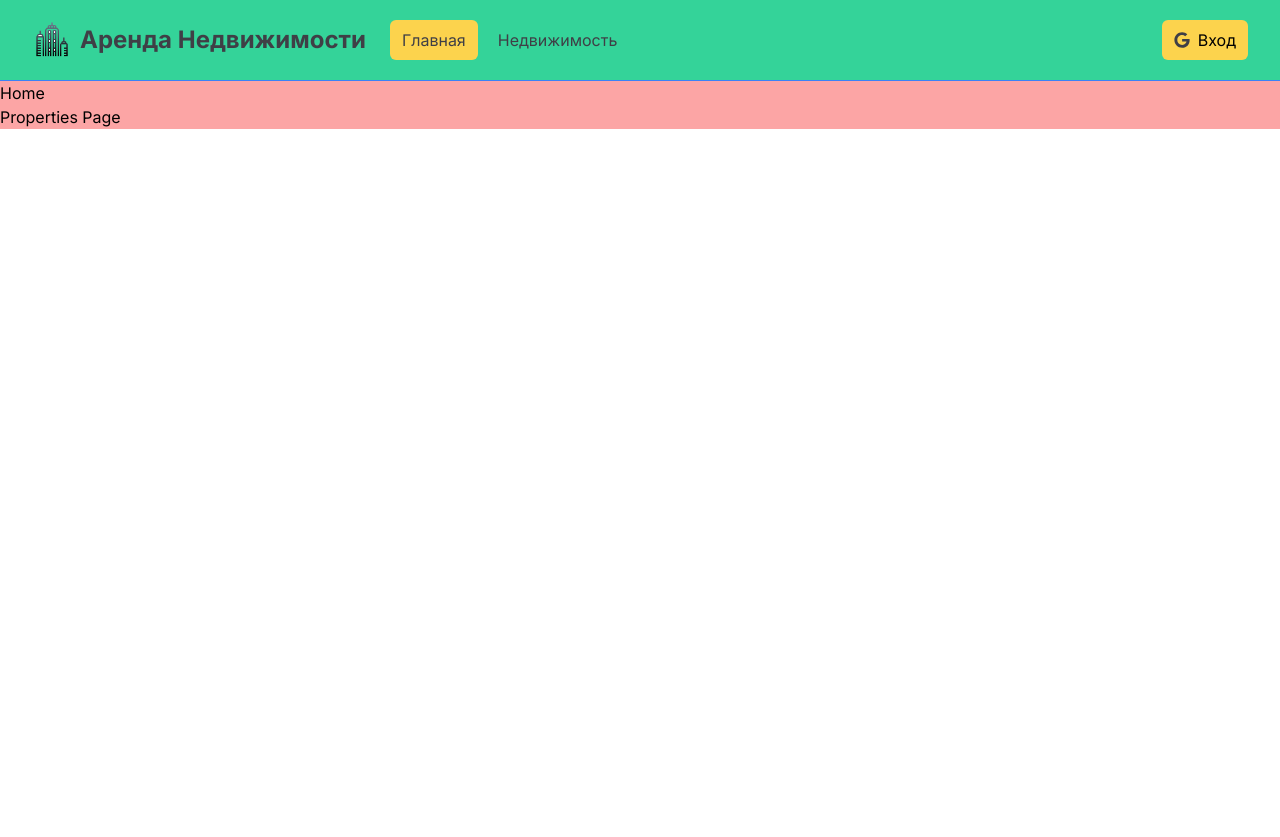
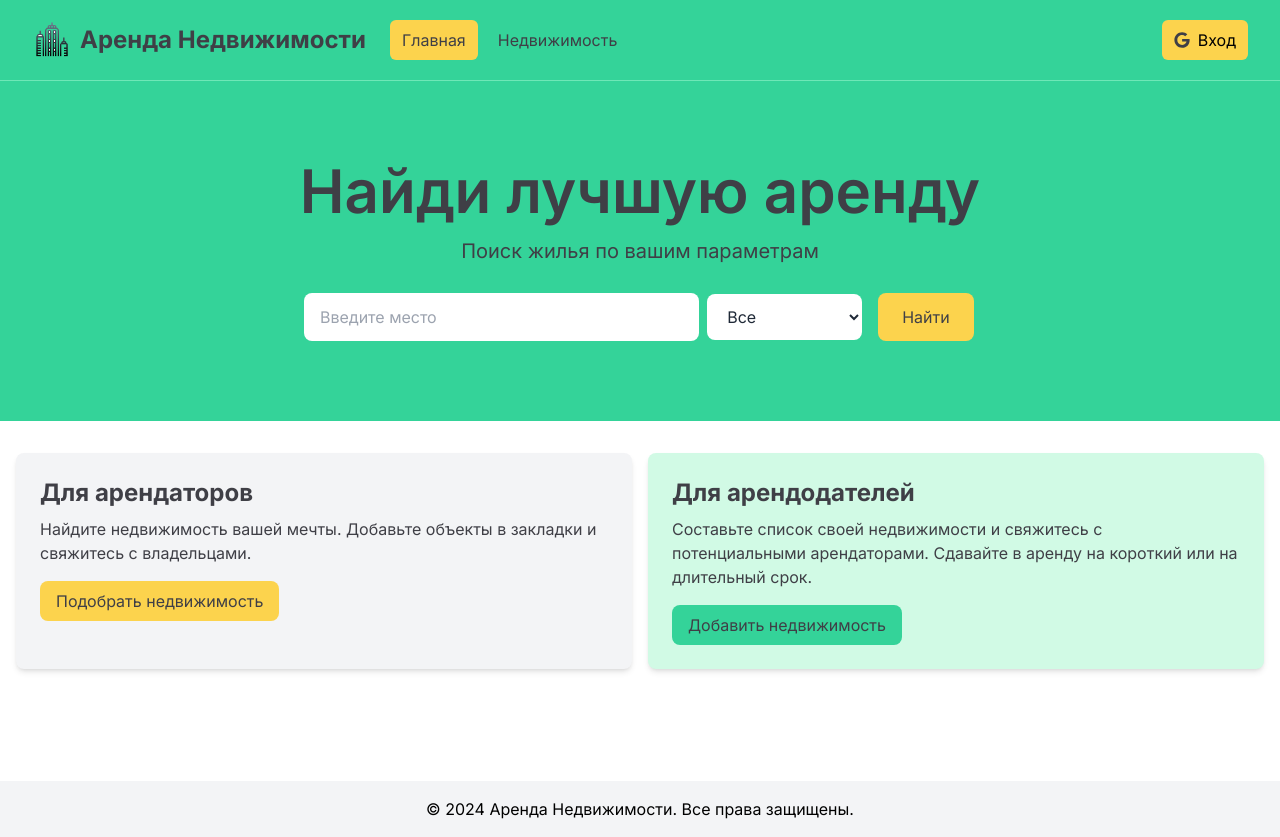
Before and after one commit to ingarbi/next_building_lizzing, a Next.js app: page / in a window 1280 px wide. Before the commit the page ends 800 px from the top, so only its background shows below. Built offline with nearby package versions, Linux system fonts and the light colour scheme.

Commit message:
hero section

```diff
--- a/app/layout.js
+++ b/app/layout.js
@@ -1,6 +1,7 @@
 import { Inter } from "next/font/google";
 import "@/assets/styles/globals.css";
 import Navbar from "@/components/Navbar";
+import { Footer } from "@/components/Footer";
 
 const inter = Inter({ subsets: ["latin"] });
 
@@ -16,6 +17,7 @@ export default function RootLayout({ children }) {
       <body className={inter.className}>
         <Navbar />
         {children}
+        <Footer />
       </body>
     </html>
   );
--- a/app/page.js
+++ b/app/page.js
@@ -1,12 +1,10 @@
-import Link from "next/link";
-
-
+import Hero from "@/components/Hero";
+import InfoBoxes from "@/components/InfoBoxes";
 export default function Home() {
   return (
-    <main className="bg-red-300">
-      Home
-      <br />
-      <Link href="/properties">Properties Page</Link>
+    <main>
+      <Hero />
+      <InfoBoxes />
     </main>
   );
 }
--- /dev/null
+++ b/components/Footer.js
@@ -0,0 +1,12 @@
+
+
+export const Footer = () => {
+    const currentYear = new Date().getFullYear();
+  return (
+    <footer className="bg-gray-100  py-4 mt-24">
+        <div className="container mx-auto text-center px-4">
+            <p>&copy; {currentYear} Аренда Недвижимости. Все права защищены.</p>
+        </div>
+    </footer>
+  )
+}
--- /dev/null
+++ b/components/Hero.js
@@ -0,0 +1,57 @@
+const Hero = () => {
+  return (
+    <section className="bg-emerald-400 py-20 mb-4">
+      <div className="max-w-7xl mx-auto px-4 sm:px-6 lg:px-8 flex flex-col items-center">
+        <div className="text-center">
+          <h1 className="text-4xl font-semibold text-zinc-700 sm:text-5xl md:text-6xl">
+            Найди лучшую аренду
+          </h1>
+          <p className="my-4 text-xl text-zinc-700">
+            Поиск жилья по вашим параметрам
+          </p>
+        </div>
+
+        <form
+          action=""
+          className="mt-3 mx-auto max-w-2xl w-full flex flex-col md:flex-row items-center"
+        >
+          <div className="w-full md:w-3/5 md:pr-2 mb-4 md:mb-0">
+            <label htmlFor="location" className="sr-only">Location</label>
+            <input
+              type="text"
+              id="location"
+              placeholder="Введите место"
+              className="w-full px-4 py-3 rounded-lg bg-white text-gray-800 focus:outline-none focus:ring focus:ring-emerald-500"
+            />
+          </div>
+
+          <div>
+          <label htmlFor="property-type" className="sr-only">Тип жилья</label>
+            <select
+              id="property-type"
+              className="w-full px-4 py-3 rounded-lg bg-white text-gray-800 focus:outline-none focus:ring focus:ring-emerald-500"
+            >
+              <option value="All">Все</option>
+              <option value="Apartment">Квартира</option>
+              <option value="Studio">Студио</option>
+              <option value="Condo">Общежитие</option>
+              <option value="House">Дом</option>
+              <option value="Cottage">Коттедж</option>
+              <option value="Bed">Койко-место</option>
+              <option value="Room">Комната</option>
+              <option value="Other">другое</option>
+            </select>
+          </div>
+          <button
+            type="submit"
+            className="md:ml-4 mt-4 md:mt-0 w-full md:w-auto px-6 py-3 rounded-lg bg-amber-300 text-zinc-700 hover:bg-amber-400 focus:outline-none focus:ring focus:ring-emerald-500"
+          >
+            Найти
+          </button>
+        </form>
+      </div>
+    </section>
+  );
+};
+
+export default Hero;
--- /dev/null
+++ b/components/InfoBox.js
@@ -0,0 +1,22 @@
+const InfoBox = ({
+  heading,
+  backgroundColor = "bg-gray-100",
+  textColor = "text-zinc-700",
+  buttonInfo,
+  children,
+}) => {
+    return (
+        <div className={`${backgroundColor} p-6 rounded-lg shadow-md`}>
+          <h2 className={`${textColor} text-2xl font-bold`}>{heading}</h2>
+          <p className={`${textColor} mt-2 mb-4`}>{children}</p>
+          <a
+            href={buttonInfo.link}
+            className={`inline-block ${buttonInfo.backgroundColor} text-zinc-700 rounded-lg px-4 py-2 hover:opacity-80`}
+          >
+            {buttonInfo.text}
+          </a>
+        </div>
+      );;
+};
+
+export default InfoBox;
--- /dev/null
+++ b/components/InfoBoxes.js
@@ -0,0 +1,40 @@
+import InfoBox from "./InfoBox";
+
+const InfoBoxes = () => {
+  return (
+    <section>
+      <div className="container-xl lg:container m-auto">
+        <div className="grid grid-cols-1 md:grid-cols-2 gap-4 p-4 rounded-lg">
+          <InfoBox
+            heading="Для арендаторов"
+            backgroundColor="bg-gray-100"
+            buttonInfo={{
+              text: "Подобрать недвижимость",
+              link: "/properties",
+              backgroundColor: "bg-amber-300",
+            }}
+          >
+            {" "}
+            Найдите недвижимость вашей мечты. Добавьте объекты в закладки и
+            свяжитесь с владельцами.
+          </InfoBox>
+          <InfoBox
+            heading="Для арендодателей"
+            backgroundColor="bg-emerald-100"
+            buttonInfo={{
+              text: "Добавить недвижимость",
+              link: "/properties/add",
+              backgroundColor: "bg-emerald-400",
+            }}
+          >
+            {" "}
+            Составьте список своей недвижимости и свяжитесь с потенциальными
+            арендаторами. Сдавайте в аренду на короткий или на длительный срок.
+          </InfoBox>
+        </div>
+      </div>
+    </section>
+  );
+};
+
+export default InfoBoxes;
--- a/components/Navbar.js
+++ b/components/Navbar.js
@@ -14,7 +14,7 @@ const Navbar = () => {
   const [isLoggedIn, setIsLoggedIn] = useState(false);
   const pathname = usePathname();
   return (
-    <nav className="bg-emerald-400 border-b border-blue-500">
+    <nav className="bg-emerald-400 border-b border-emerald-300">
       <div className="mx-auto max-w-7xl px-2 sm:px-6 lg:px-8">
         <div className="relative flex h-20 items-center justify-between">
           <div className="absolute inset-y-0 left-0 flex items-center md:hidden">
```
